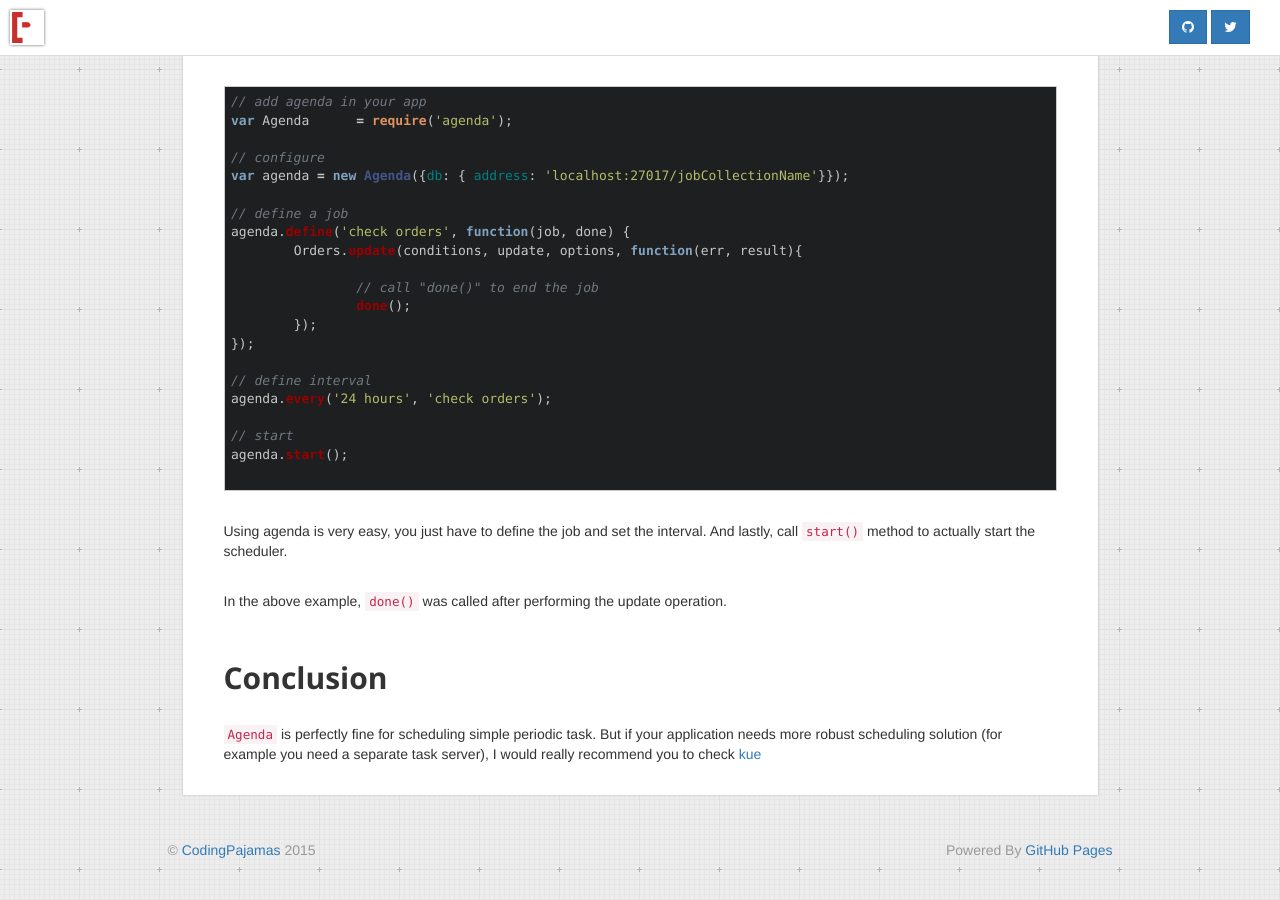
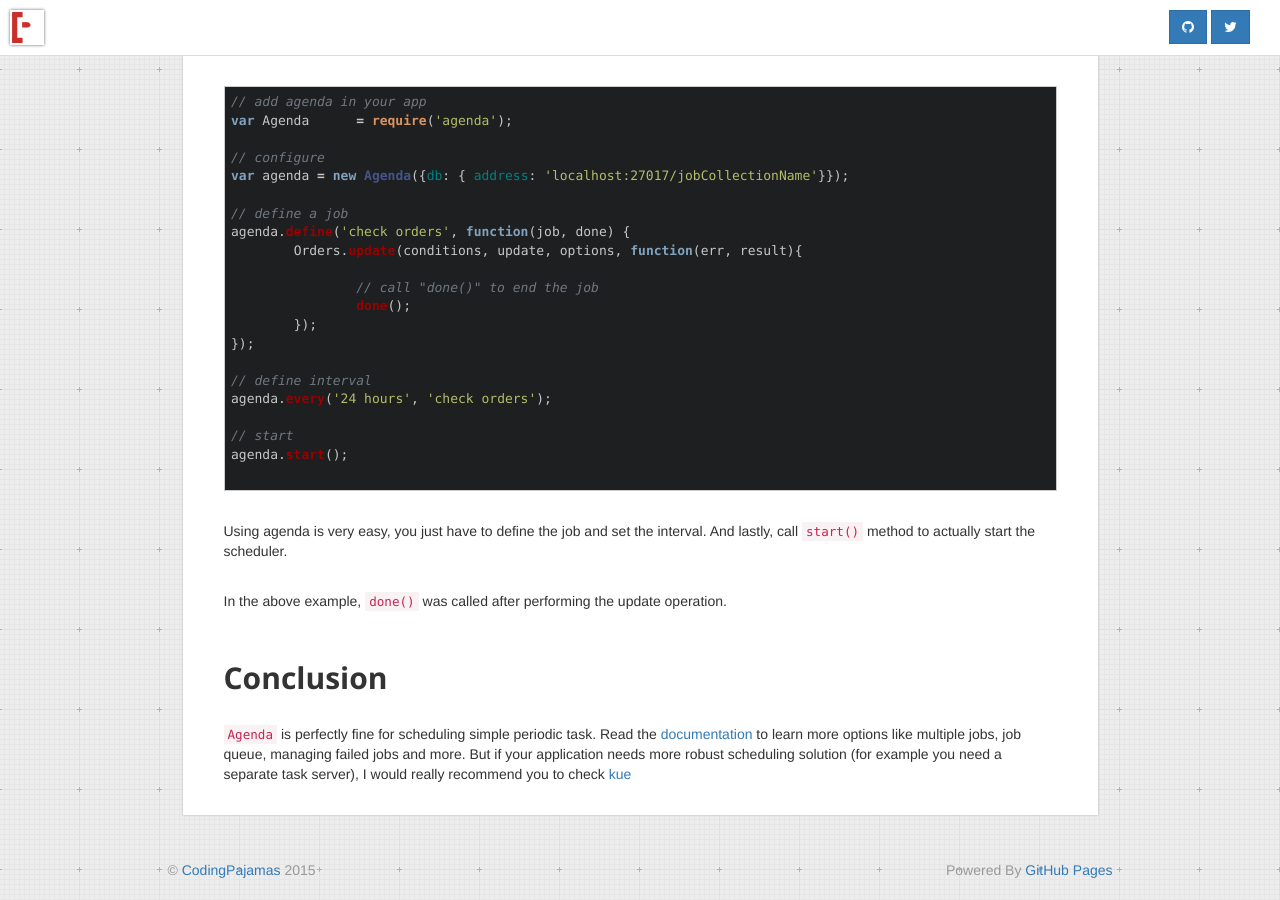
Before and after one commit to codingpajamas/codingpajamas.github.io, a Jekyll site: the page built from _posts/2015-10-19-create-a-basic-job-scheduler-with-agenda.md, in a window 1280 px wide and 900 px high, scrolled down 1051 px. Built offline with Jekyll 4.4.1, drawn with Linux system fonts in a browser that asks for light colours; some web fonts are replaced.

Commit message:
update agenda post

````diff
--- a/_posts/2015-10-19-create-a-basic-job-scheduler-with-agenda.md
+++ b/_posts/2015-10-19-create-a-basic-job-scheduler-with-agenda.md
@@ -53,4 +53,4 @@
 
 ## Conclusion
 
-```Agenda``` is perfectly fine for scheduling simple periodic task. But if your application needs more robust scheduling solution (for example you need a separate task server), I would really recommend you to check [kue](https://github.com/Automattic/kue)
+```Agenda``` is perfectly fine for scheduling simple periodic task. Read the [documentation](https://github.com/rschmukler/agenda#full-documentation) to learn more options like multiple jobs, job queue, managing failed jobs and more. But if your application needs more robust scheduling solution (for example you need a separate task server), I would really recommend you to check [kue](https://github.com/Automattic/kue)
````
